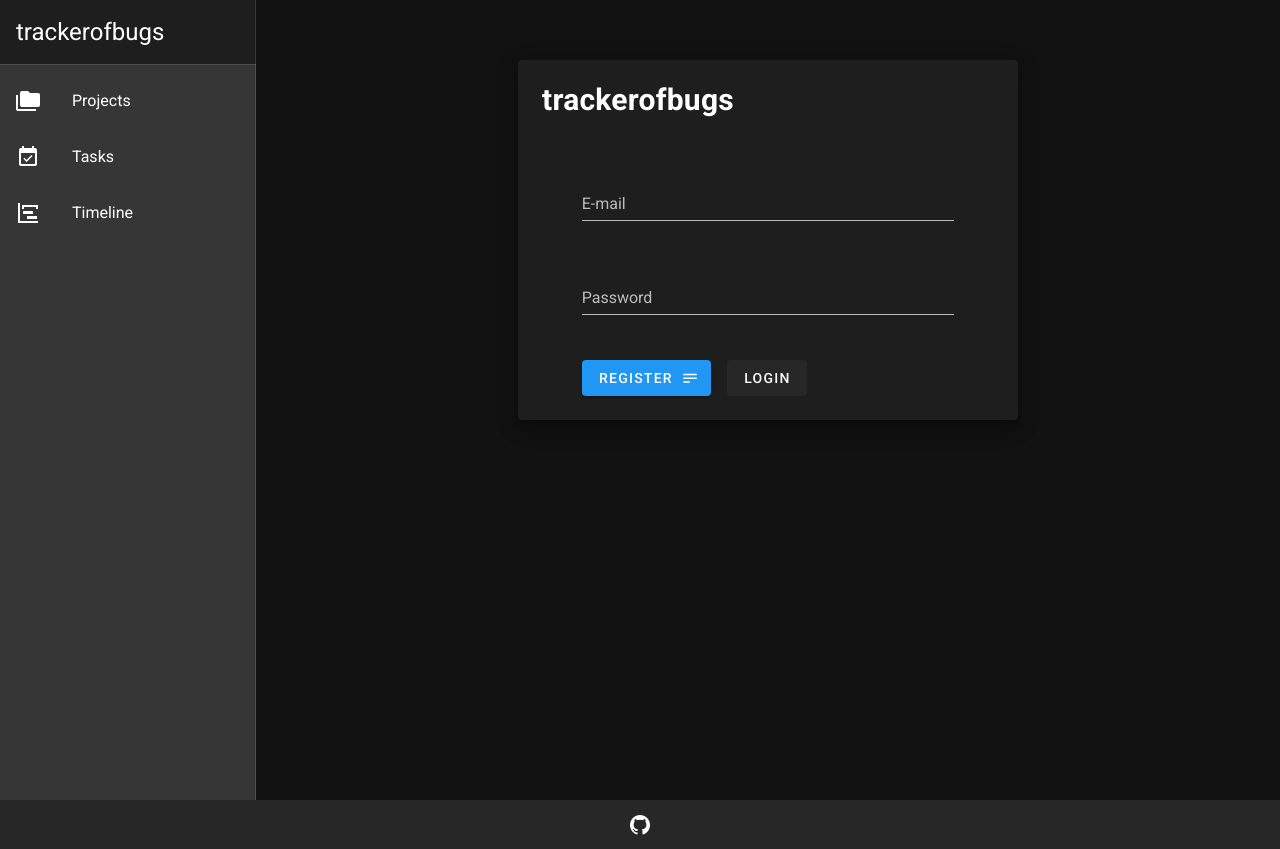
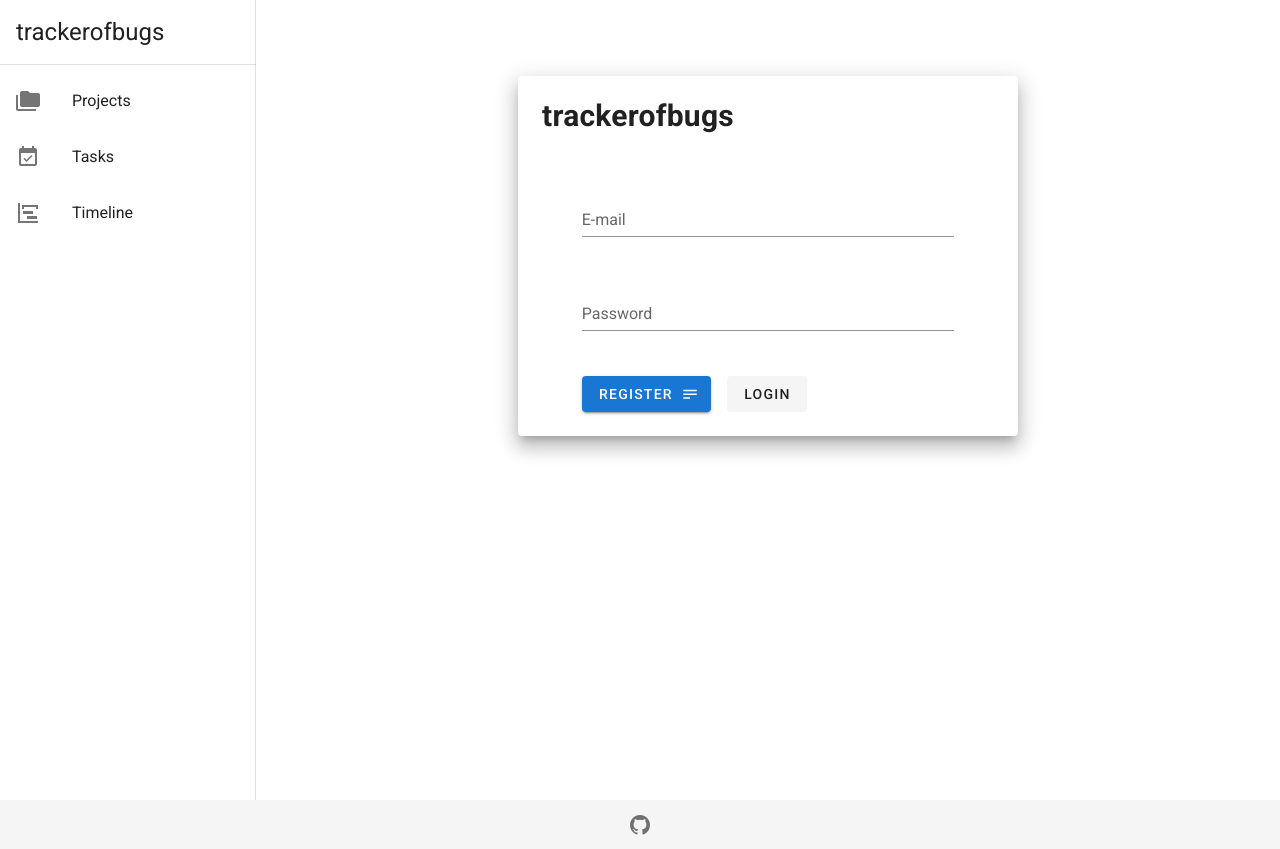
Before and after one commit to sqmch/btrac, a Vue app: page /#/login in a window 1280 px wide. Both pictures are taken after a click on the button "REGISTER". Built offline with nearby package versions, Linux system fonts and the light colour scheme; no server answers.

Commit message:
Design tweaks

```diff
--- a/src/App.vue
+++ b/src/App.vue
@@ -41,7 +41,7 @@ export default {
   data: () => ({
     links: [
       ["mdi-folder-multiple", "Projects", "/projects"],
-      ["mdi-calendar-check", "Tasks", "/tasks"],
+      ["mdi-calendar-check", "Tasks", "/issues"],
       ["mdi-chart-timeline", "Timeline", "/timeline"],
     ],
   }),
--- a/src/components/Login.vue
+++ b/src/components/Login.vue
@@ -87,7 +87,7 @@ export default {
         .signInWithEmailAndPassword(this.email, this.password)
         .then(() => {
           alert("Successfully logged in");
-          this.$router.push("/tasks");
+          this.$router.push("/issues");
         })
         .catch((error) => {
           alert(error.message);
--- a/src/components/Register.vue
+++ b/src/components/Register.vue
@@ -2,7 +2,7 @@
   <v-app id="btrac">
     <v-form>
       <v-container>
-        <v-card elevation="12" max-width="500" class="mx-auto mt-12">
+        <v-card elevation="12" max-width="500" class="mx-auto mt-16">
           <v-card-title>
             <v-layout align-center justify-space-between>
               <h2 class="mb-4 ml-2 mt-2">trackerofbugs</h2>
--- a/src/plugins/vuetify.js
+++ b/src/plugins/vuetify.js
@@ -4,5 +4,5 @@ import Vuetify from "vuetify/lib/framework";
 Vue.use(Vuetify);
 
 export default new Vuetify({
-	theme: { dark: true },
+	theme: { dark: false },
 });
--- a/src/router/index.js
+++ b/src/router/index.js
@@ -34,7 +34,7 @@ const routes = [
 			import(/* webpackChunkName: "about" */ "../components/Register.vue"),
 	},
 	{
-		path: "/tasks",
+		path: "/issues",
 		name: "Tasks",
 		component: () =>
 			import(/* webpackChunkName: "about" */ "../components/Tasks.vue"),
```
